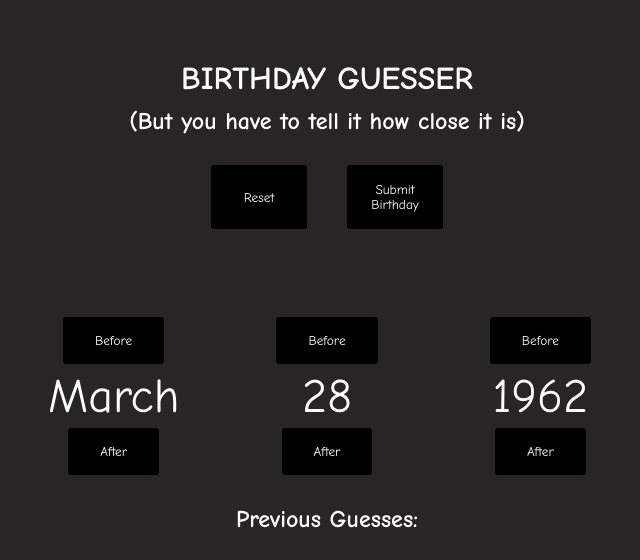
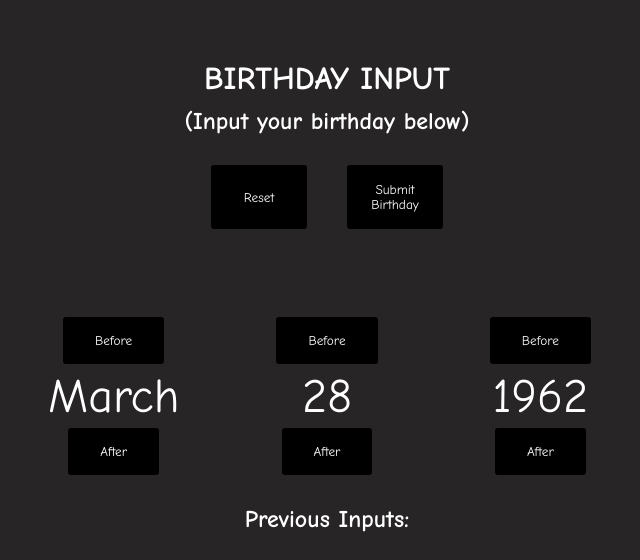
Before and after one commit to gary1999/Birthday-Guesser, a plain HTML site: page index.html in a window 1280 px wide. Shown: the whole page, without its empty margins (313-953 px from the left). Drawn offline with Linux system fonts and the light colour scheme.

Commit message:
Changed Title
More of an input than guessing so name got changed

```diff
--- a/index.html
+++ b/index.html
@@ -17,8 +17,8 @@
     <body>
 
         <div id="title">
-            <h1>BIRTHDAY GUESSER</h1>
-            <h2>(But you have to tell it how close it is)</h2>
+            <h1>BIRTHDAY INPUT</h1>
+            <h2>(Input your birthday below)</h2>
             <!-- <h2 id="guesses-made">Total Guesses: <span id="counter"></span></h2> -->
             <div id=button-container>
                 <button type="button" id="reset-button">Reset</button>
@@ -49,7 +49,7 @@
         </div>
 
         <div id="previous-content">
-            <h2>Previous Guesses:</h2>
+            <h2>Previous Inputs:</h2>
             <div id="previous-guess-container">
                 <div id="previous-month-guess-list" class="previous-guess">
                     <!-- <span id="previous-month-guess" class="previous-month-guess-display"></span> -->
```
